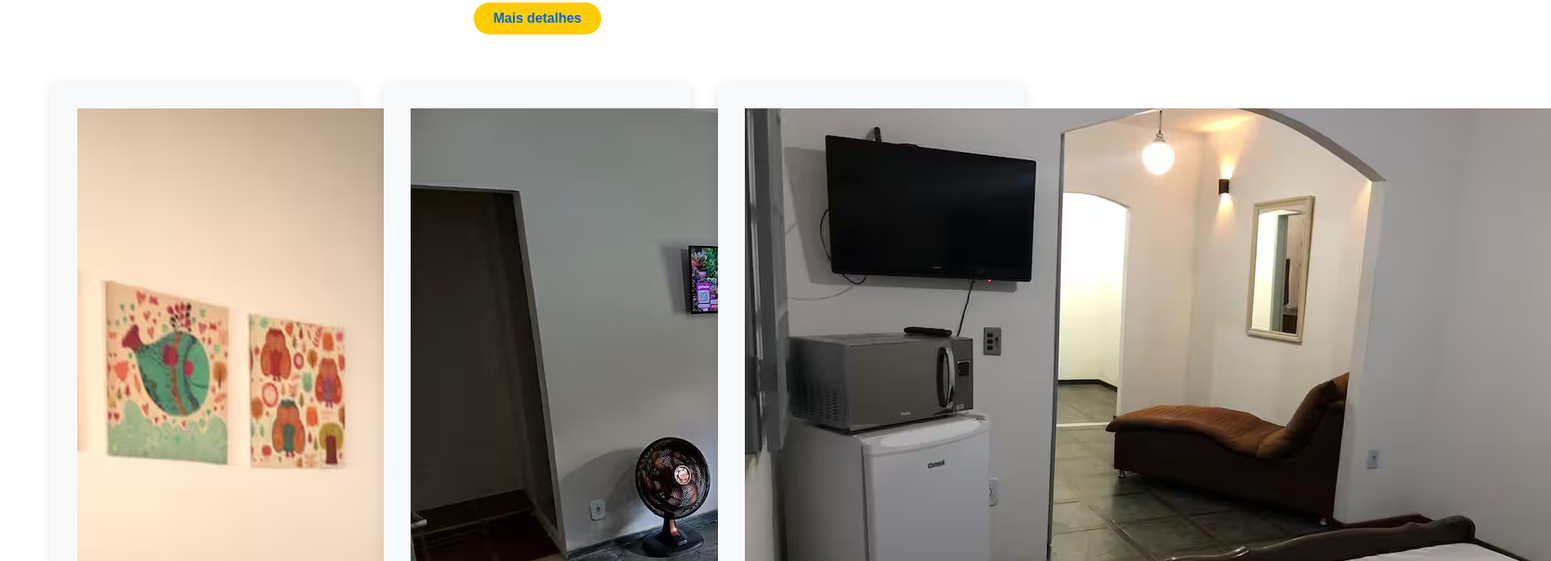
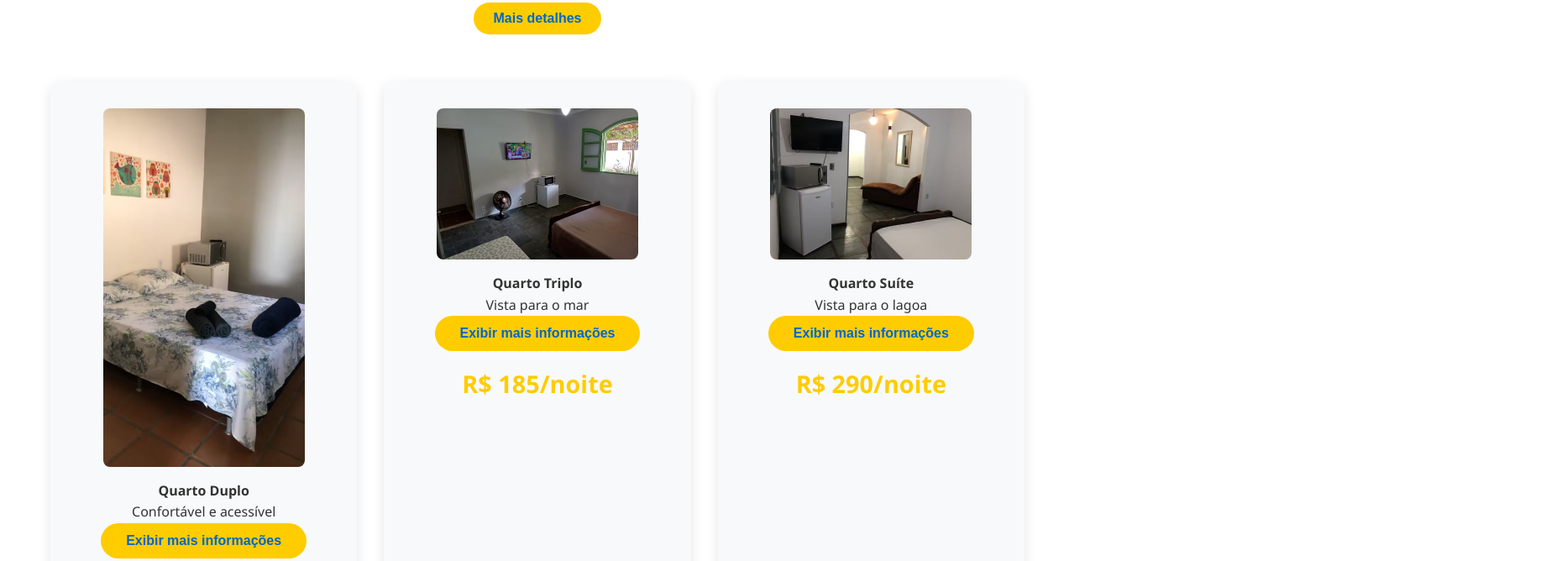
Before and after one commit to Neythans/Refugio-do-Capitao, a plain HTML site: page index.html in a window 1280 px wide. Shown: the part 1395-2063 px from the top of the page at 84% size, 1847 px wide, since content can reach past the window. Drawn offline with Linux system fonts and the light colour scheme.

Commit message:
Update style.css

```diff
--- a/style.css
+++ b/style.css
@@ -254,6 +254,15 @@ body {
 .quarto-imagem {
     font-size: 3.5rem;
     margin-bottom: 1rem;
+}
+
+.quarto-imagem img.quarto-img {
+    display: block;
+    width: 100%;
+    max-width: 240px;
+    height: auto;
+    margin: 0 auto 0.75rem auto;
+    border-radius: 8px;
 }
 
 .quarto-card h3 {
```
